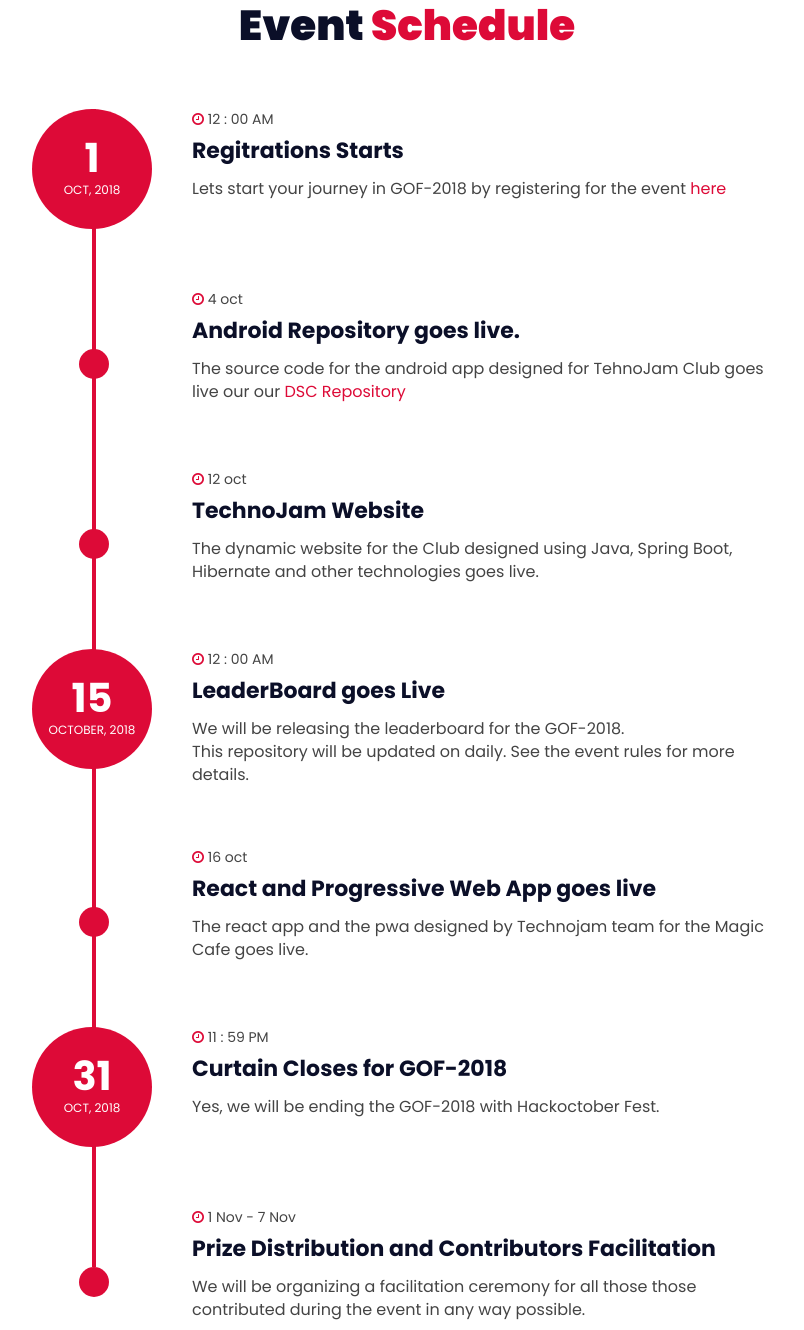
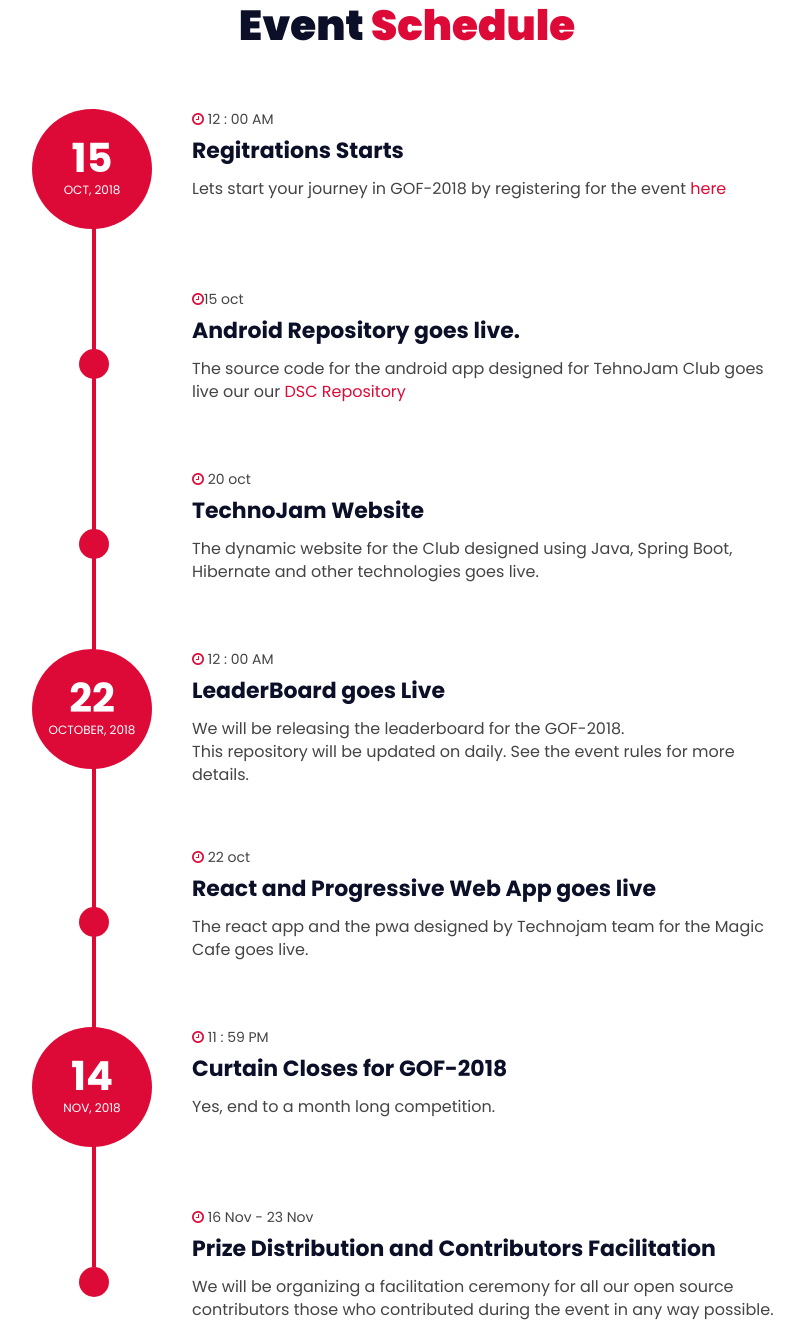
Before and after one commit to swaager/GOF-2018, a plain HTML site: page index.html in a window 1280 px wide. Shown: the part 2144-3474 px from the top of the page, without its empty margins (233-1037 px from the left). Drawn offline with Linux system fonts and the light colour scheme; some packages are replaced by stand-ins of ours.

Commit message:
changed timeline

```diff
--- a/index.html
+++ b/index.html
@@ -4,6 +4,7 @@
 	<meta charset="utf-8">
 	<meta http-equiv="X-UA-Compatible" content="IE=edge">
 	<meta name="viewport" content="width=device-width, initial-scale=1">
+	<link rel="shortcut icon" href="img/logo-image.png">
 	<!-- The above 3 meta tags *must* come first in the head; any other head content must come *after* these tags -->
 
 	<title>GOF-2018</title>
@@ -145,7 +146,7 @@
 							<div class="col-md-3 col-sm-3 col-xs-6">
 								<div class="number">
 									<h3><span class="counter" data-from="0" data-to="40" data-speed="1500">0</span>+</h3>
-									<p>Issues</p>
+									<p>Open Issues</p>
 								</div>
 							</div>
 							<!-- /number -->
@@ -154,7 +155,7 @@
 							<div class="col-md-3 col-sm-3 col-xs-6">
 								<div class="number">
 									<h3><span class="counter" data-from="0" data-to="20" data-speed="1500">0</span></h3>
-									<p>Mentors</p>
+									<p>Student Mentors</p>
 								</div>
 							</div>
 							<!-- /number -->
@@ -278,7 +279,7 @@
 						<div class="event">
 							<div class="event-day">
 								<div>
-									<span class="day">1</span>
+									<span class="day">15</span>
 									<span class="year">Oct, 2018</span>
 								</div>
 							</div>
@@ -296,7 +297,7 @@
 						<div class="event">
 							<div class="event-hour"></div>
 							<div class="event-content">
-								<p class="event-time"><i class="fa fa-clock-o"></i> 4 oct </p>
+								<p class="event-time"><i class="fa fa-clock-o"></i>15 oct </p>
 								<h3 class="event-title">Android Repository goes live.</h3>
 								<p>The source code for the android app designed for TehnoJam Club goes live our our <a href="https://github.com/DSC-Galgotias" target="_blank">DSC Repository</a></p>
 
@@ -308,7 +309,7 @@
 						<div class="event">
 							<div class="event-hour"></div>
 							<div class="event-content">
-								<p class="event-time"><i class="fa fa-clock-o"></i> 12 oct </p>
+								<p class="event-time"><i class="fa fa-clock-o"></i> 20 oct </p>
 								<h3 class="event-title">TechnoJam Website</h3>
 								<p>The dynamic website for the Club designed using Java, Spring Boot, Hibernate and other technologies goes live.</p>
 
@@ -320,7 +321,7 @@
 						<div class="event">
 							<div class="event-day">
 								<div>
-									<span class="day">15</span>
+									<span class="day">22</span>
 									<span class="year">October, 2018</span>
 								</div>
 							</div>
@@ -337,7 +338,7 @@
 						<div class="event">
 							<div class="event-hour"></div>
 							<div class="event-content">
-								<p class="event-time"><i class="fa fa-clock-o"></i> 16 oct </p>
+								<p class="event-time"><i class="fa fa-clock-o"></i> 22 oct </p>
 								<h3 class="event-title">React and Progressive Web App goes live</h3>
 								<p> The react app and the pwa designed by Technojam team for the Magic Cafe goes live. </p>
 							</div>
@@ -348,14 +349,14 @@
 						<div class="event">
 							<div class="event-day">
 								<div>
-									<span class="day">31</span>
-									<span class="year">Oct, 2018</span>
+									<span class="day">14</span>
+									<span class="year">Nov, 2018</span>
 								</div>
 							</div>
 							<div class="event-content">
 								<p class="event-time"><i class="fa fa-clock-o"></i> 11 : 59 PM</p>
 								<h3 class="event-title">Curtain Closes for GOF-2018</h3>
-								<p>Yes, we will be ending the GOF-2018 with Hackoctober Fest.</p>
+								<p>Yes, end to a month long competition.</p>
 
 							</div>
 						</div>
@@ -365,9 +366,9 @@
 						<div class="event">
 							<div class="event-hour"></div>
 							<div class="event-content">
-								<p class="event-time"><i class="fa fa-clock-o"></i> 1 Nov - 7 Nov </p>
+								<p class="event-time"><i class="fa fa-clock-o"></i> 16 Nov - 23 Nov </p>
 								<h3 class="event-title">Prize Distribution and Contributors Facilitation </h3>
-								<p>We will be organizing a facilitation ceremony for all those those contributed during the event in any way possible.</p>
+								<p>We will be organizing a facilitation ceremony for all our open source contributors those who contributed during the event in any way possible.</p>
 
 							</div>
 						</div>
@@ -397,7 +398,7 @@
 					<h3 class="title"><span></span> <span style="color: #dd0a37;">PRIZES</span></h3>
 				</div>
 				<!-- section title -->
-
+				<h4>*Click to know more</h4>
 				<!-- speaker -->
 				<div class="col-md-4 col-sm-6">
 					<div class="speaker" data-toggle="modal" data-target="#speaker-modal-1">
@@ -512,7 +513,7 @@
 				<!-- /speaker modal -->
 			</div>
 			<!-- /row -->
-			<h4>Note : There is a additional opportunity to feature as a Speaker/Guest during the upcoming TechnoJam Events. <br/>As well as if you are a Galgotias University student you can join the club without auditions.</h4>
+			<h4>Note : There is a additional opportunity to feature as a Speaker/Guest during the upcoming TechnoJam Events. <br/>And if you are a Galgotias University student you get to join the club.</h4>
 		</div>
 		<!-- /container -->
 	</div>
```
Also changed, not shown: img/logo-image.png (added), img/t.png (added).
